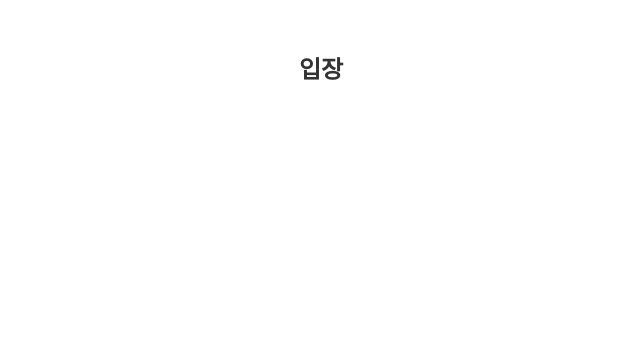
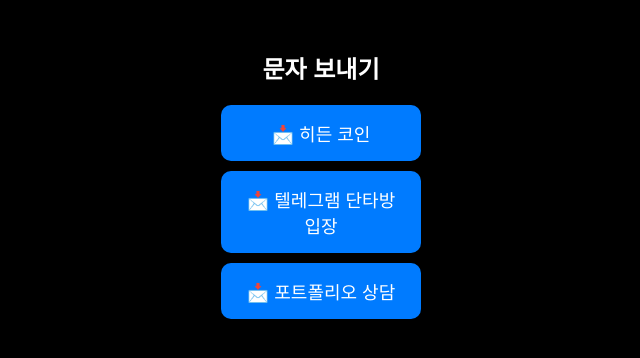
Before and after one commit to ssm9085/smspage, a plain HTML site: page index.html in a window 1280 px wide. Shown: the whole page, without its empty margins (319-959 px from the left). Drawn offline with Linux system fonts and the light colour scheme.

Commit message:
차분한

```diff
--- a/index.html
+++ b/index.html
@@ -3,13 +3,40 @@
 <head>
     <meta charset="UTF-8">
     <meta name="viewport" content="width=device-width, initial-scale=1.0">
-    <title>입장</title>
+    <title>문자 & 전화 보내기</title>
     <style>
-        body { text-align: center; font-family: Arial, sans-serif; margin: 50px; }
-        h2 { color: #333; font-size: 24px; }
+        body { text-align: center; font-family: Arial, sans-serif; margin: 50px; background-color: black; color: white; }
+        h2 { color: white; }
+        .btn-container { margin-top: 20px; }
+        button {
+            font-size: 18px;
+            padding: 15px 20px;
+            margin: 10px;
+            border: none;
+            border-radius: 10px;
+            cursor: pointer;
+            transition: 0.3s;
+            width: 200px;
+            display: block;
+            margin-left: auto;
+            margin-right: auto;
+        }
+        .sms-btn { background-color: #007BFF; color: white; }
+        .sms-btn:hover { background-color: #0056b3; }
     </style>
 </head>
 <body>
-    <h2>입장</h2>
+    <h2>문자 보내기</h2>
+    <div class="btn-container">
+        <button class="sms-btn" onclick="sendSMS('히든')">📩 히든 코인</button>
+        <button class="sms-btn" onclick="sendSMS('입장')">📩 텔레그램 단타방 입장</button>
+        <button class="sms-btn" onclick="sendSMS('상담')">📩 포트폴리오 상담</button>
+    </div>
+
+    <script>
+        function sendSMS(message) {
+            window.location.href = "sms:+821039973323?body=" + encodeURIComponent(message); // 사용자의 최신 번호
+        }
+    </script>
 </body>
 </html>
```
